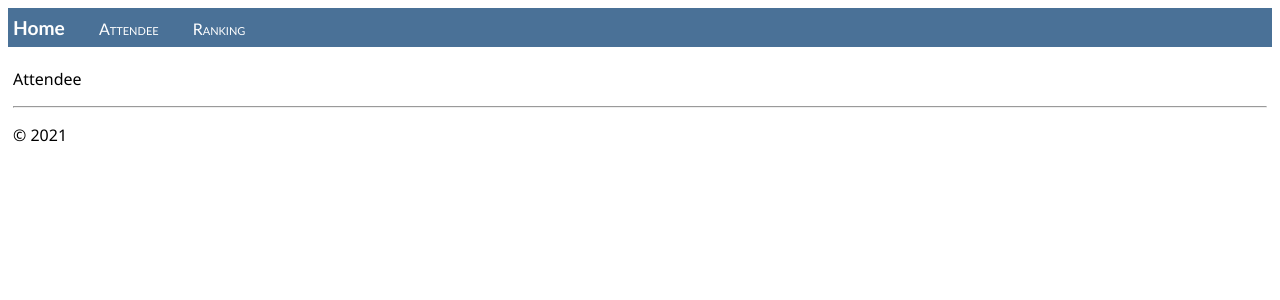
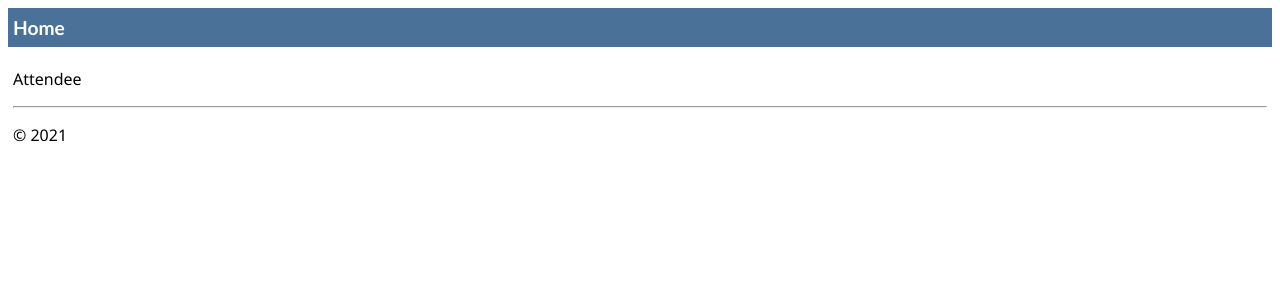
Before and after one commit to eesha-deepak/myMEETR, a Python web app: template templates/home.html in a window 1280 px wide. Shown: the top 300 px of the page. Run offline with Jinja, Linux system fonts and the light colour scheme; the template is opened without the code that fills it, so the values that code supplies are empty.

Commit message:
started availability

```diff
--- a/templates/layout.html
+++ b/templates/layout.html
@@ -9,8 +9,6 @@
     <body>
         <div class="navbar">
             <a href="{{ url_for('home') }}" class="navbar-brand">Home</a>
-            <a href="{{ url_for('newAttendee') }}" class="navbar-item">Attendee</a>
-            <a href="{{ url_for('ranking') }}" class="navbar-item">Ranking</a>
         </div>
 
         <div class="body-content">
```
